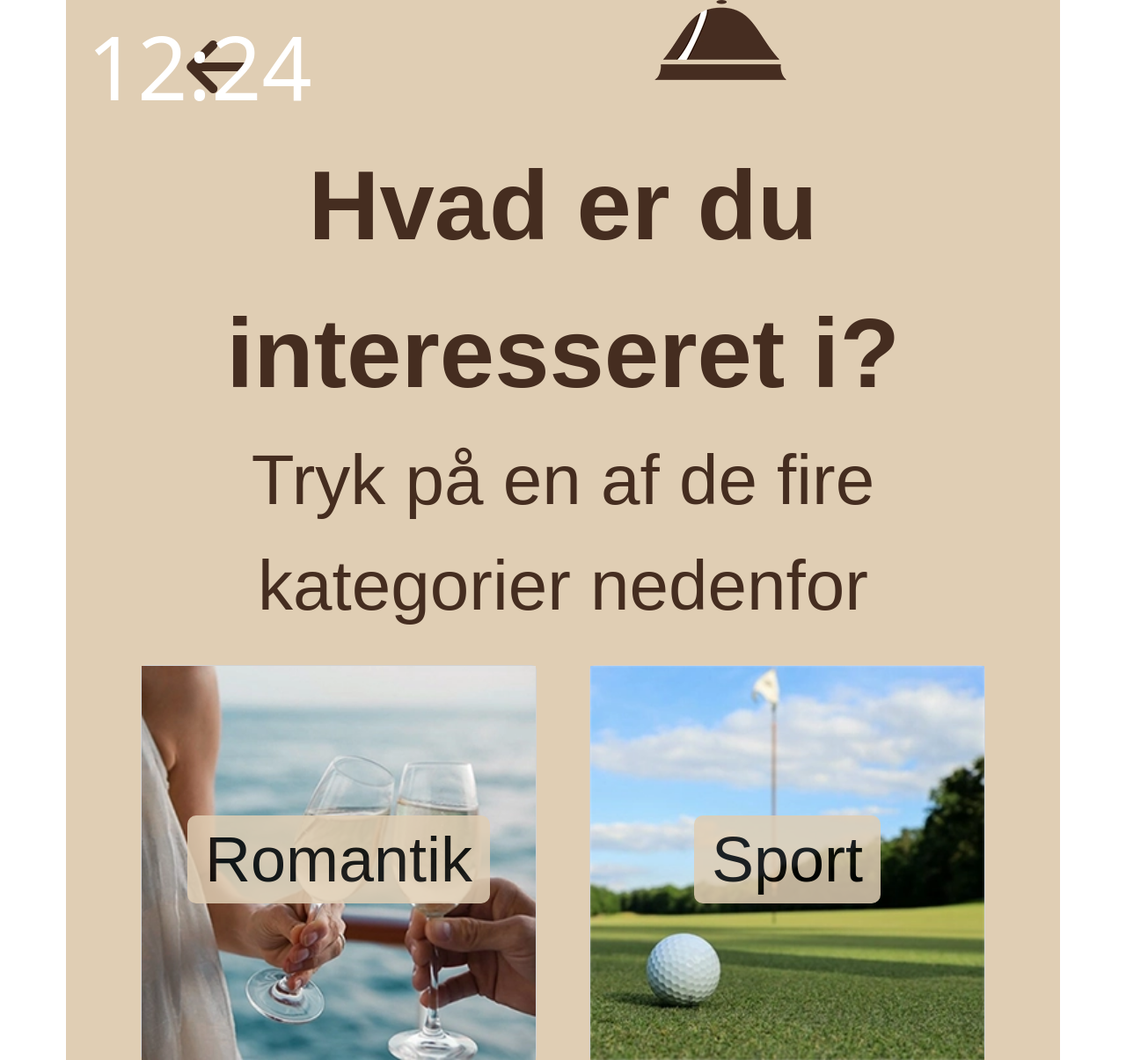
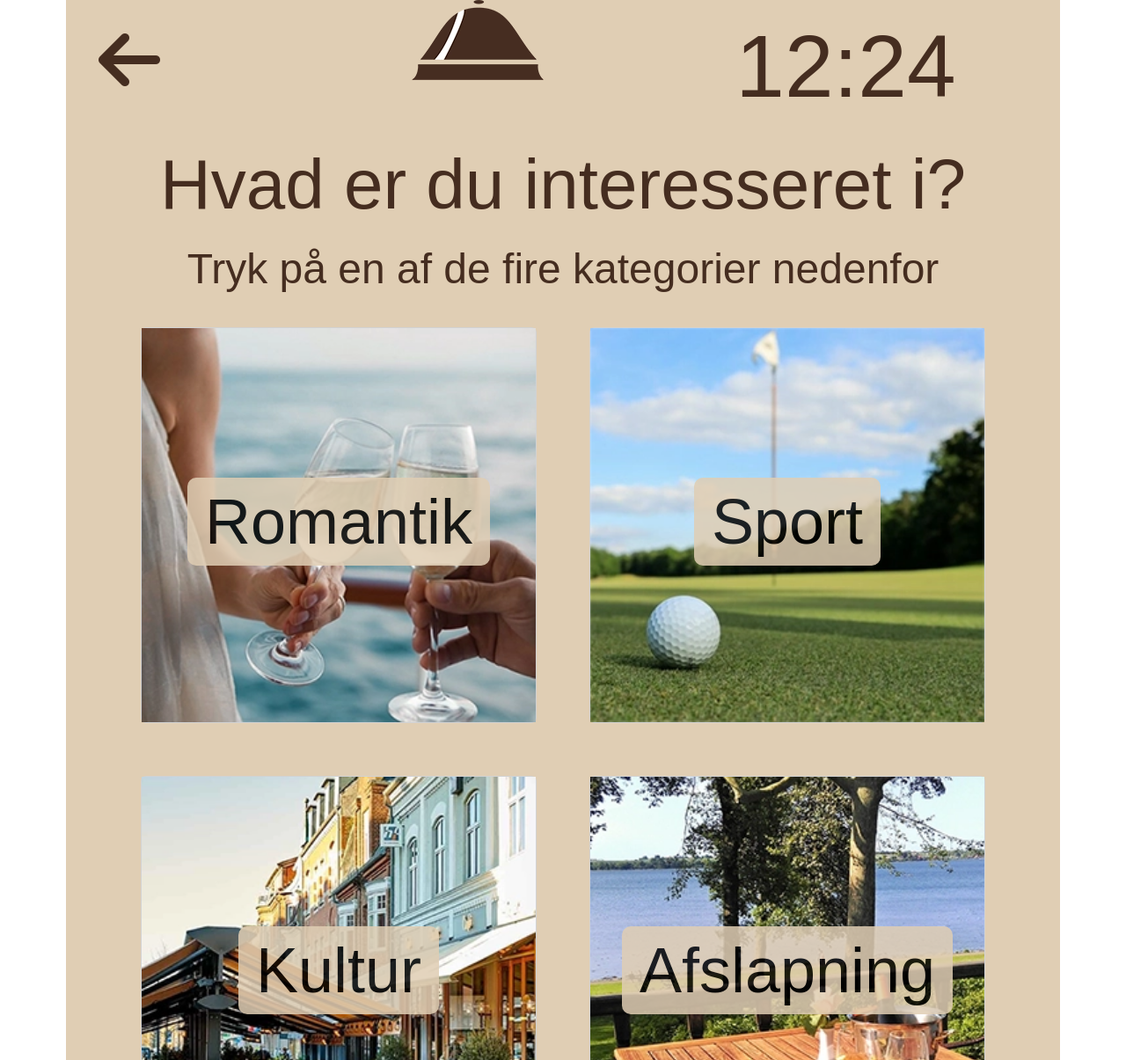
Before and after one commit to katschou/24faktivitetsskaerm, a PHP site: page / in a window 1280 px wide. Shown: the top 1205 px of the page at 88% size. Run offline with PHP 8.4, Linux system fonts and the light colour scheme; style sheets or scripts are compiled from the project's sources; some libraries are stand-ins or nearby versions; some web fonts are replaced.

Commit message:
header before tweaks

```diff
--- a/css/styles.scss
+++ b/css/styles.scss
@@ -23,19 +23,19 @@ $theme-colors: map-merge($theme-colors, $custom-colors);
 // 5. Du kan lave styling her...
 
 .overskrift {
-	font-family: "blanket", sans-serif;
-	font-weight: 700;
+	font-family: "ardoise-narrow-std", sans-serif;
+	font-weight: 400;
 	font-style: normal;
-	color: #452D20;
-	font-size: 700%;
+	color: #452d20;
+	font-size: 500%;
 }
 
 .underskrift {
-	font-family: "blanket", sans-serif;
+	font-family: "ardoise-narrow-std", sans-serif;
 	font-weight: 400;
 	font-style: normal;
-	color: #452D20;
-	font-size: 500%;
+	color: #452d20;
+	font-size: 300%;
 }
 
 .card-index {
@@ -66,3 +66,11 @@ $theme-colors: map-merge($theme-colors, $custom-colors);
 	font-size: 500%;
 	color: #452D20;
 }
+
+#time {
+	font-size: 100px;
+	font-family: "ardoise-narrow-std", sans-serif;
+	font-weight: 400;
+	font-style: normal;
+	color: #452D20;
+}
--- a/index.php
+++ b/index.php
@@ -28,19 +28,19 @@ require "settings/init.php";
     <div class="header container container-fluid">
         <div class="row row-cols-3">
 
-        <div class="container">
-            <div class="btn backBtn m-2">
+            <div class="container col">
+                <div class="btn backBtn">
                     <i class="fa-solid fa-arrow-left"></i>
                 </div>
             </div>
 
-        <div class="container">
+            <div class="container col">
                 <div class="logo">
                     <img src="img/logobrun150.webp" alt="Logo">
                 </div>
             </div>
 
-        <div class="position-absolute rounded-bottom-5 m-0" id="time" style="font-size: 100px; padding-right: 30px;">
+            <div class="col" id="time">
             </div>
         </div>
     </div>
```
Lines whose indentation alone changed are shown as unchanged.
